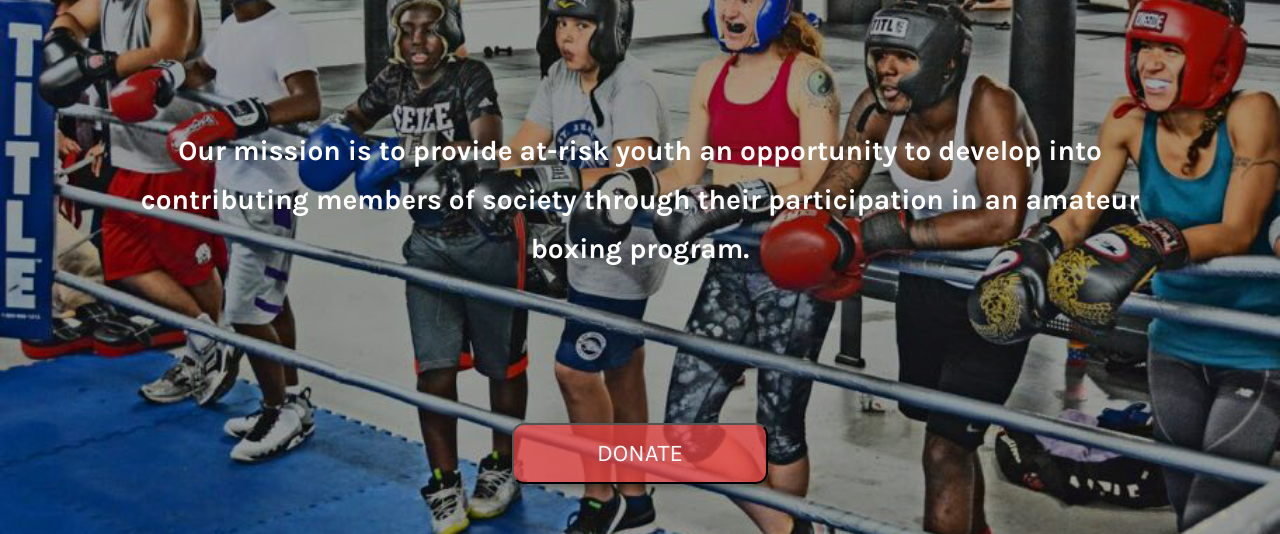
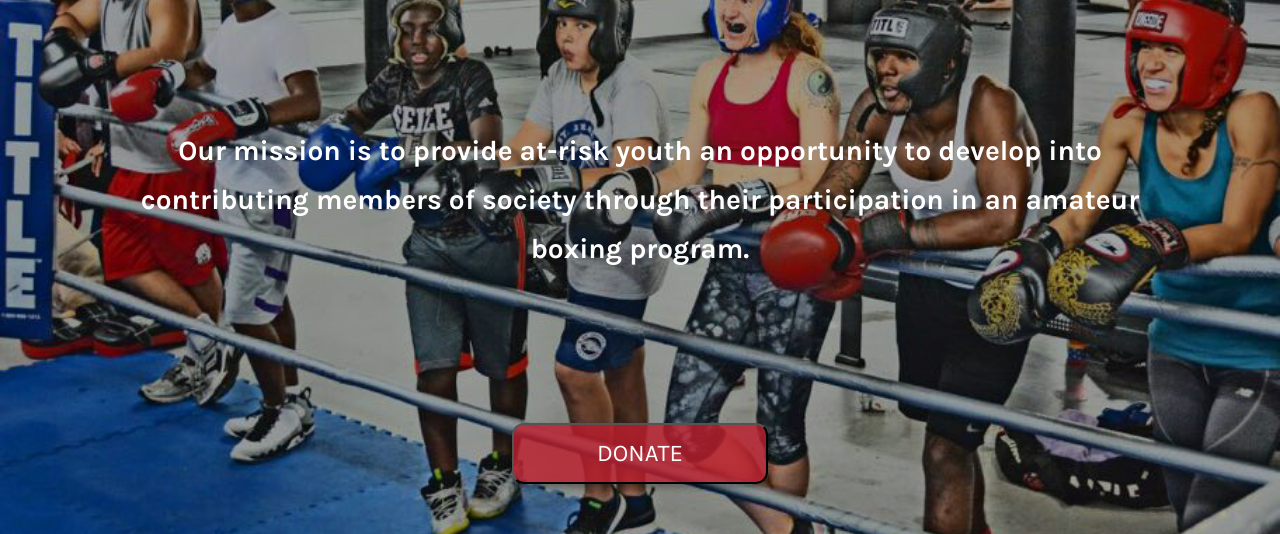
Before and after one commit to e-gunn/hs-boxing-website, a website built with Parcel: page index.html in a window 1280 px wide. In both pictures the pointer is over the button "DONATE". Shown: the part 266-800 px from the top of the page. Built offline with nearby package versions, Linux system fonts and the light colour scheme.

Commit message:
Update button hover opacity

```diff
--- a/css/main.css
+++ b/css/main.css
@@ -310,7 +310,7 @@ nav {
 }
 
 .hero-area button:hover {
-  background: rgba(247, 71, 71, 0.7);
+  background: rgba(191, 30, 46, 0.8);
   cursor: pointer;
   transition: 0.5s;
 }
```
